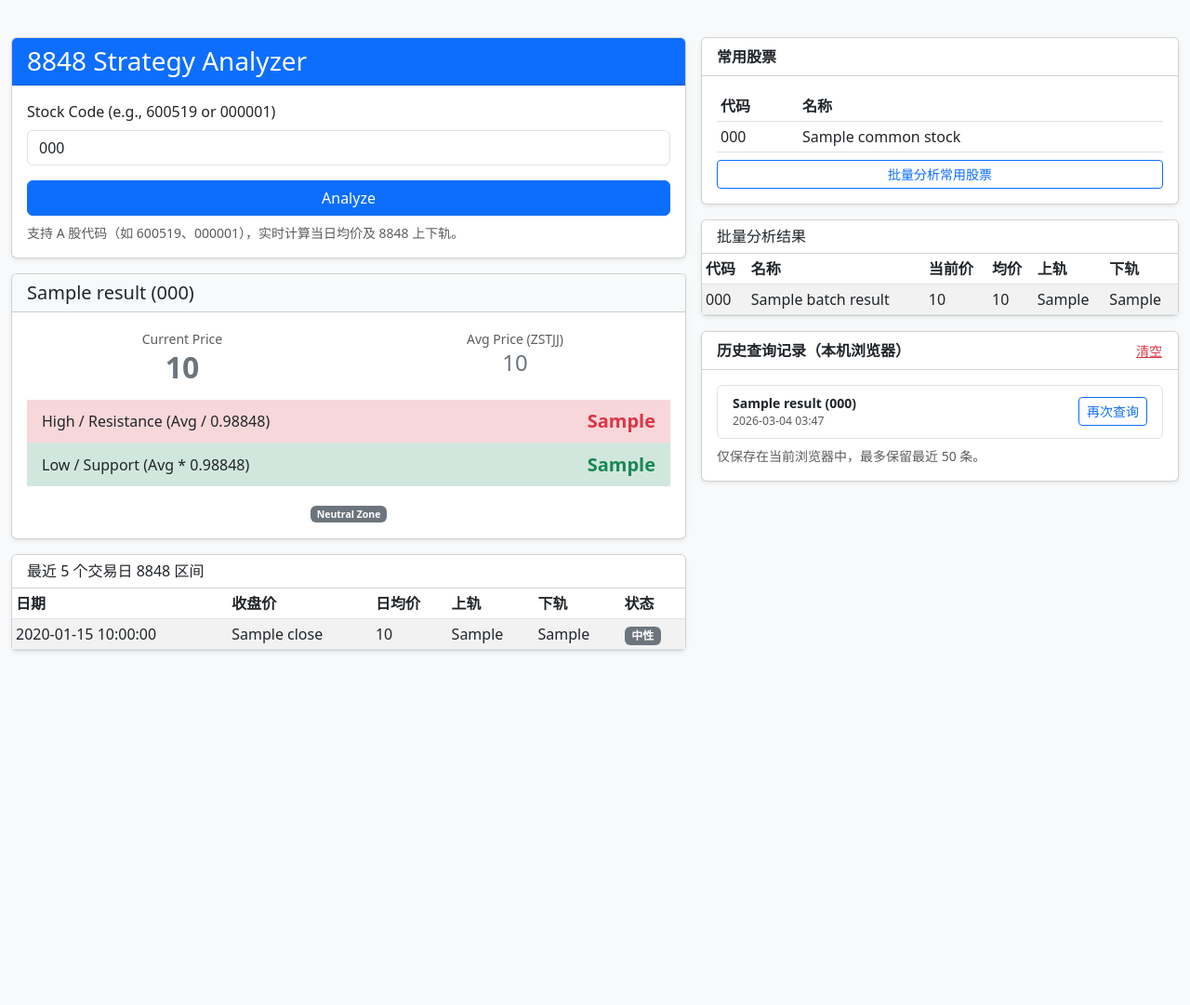
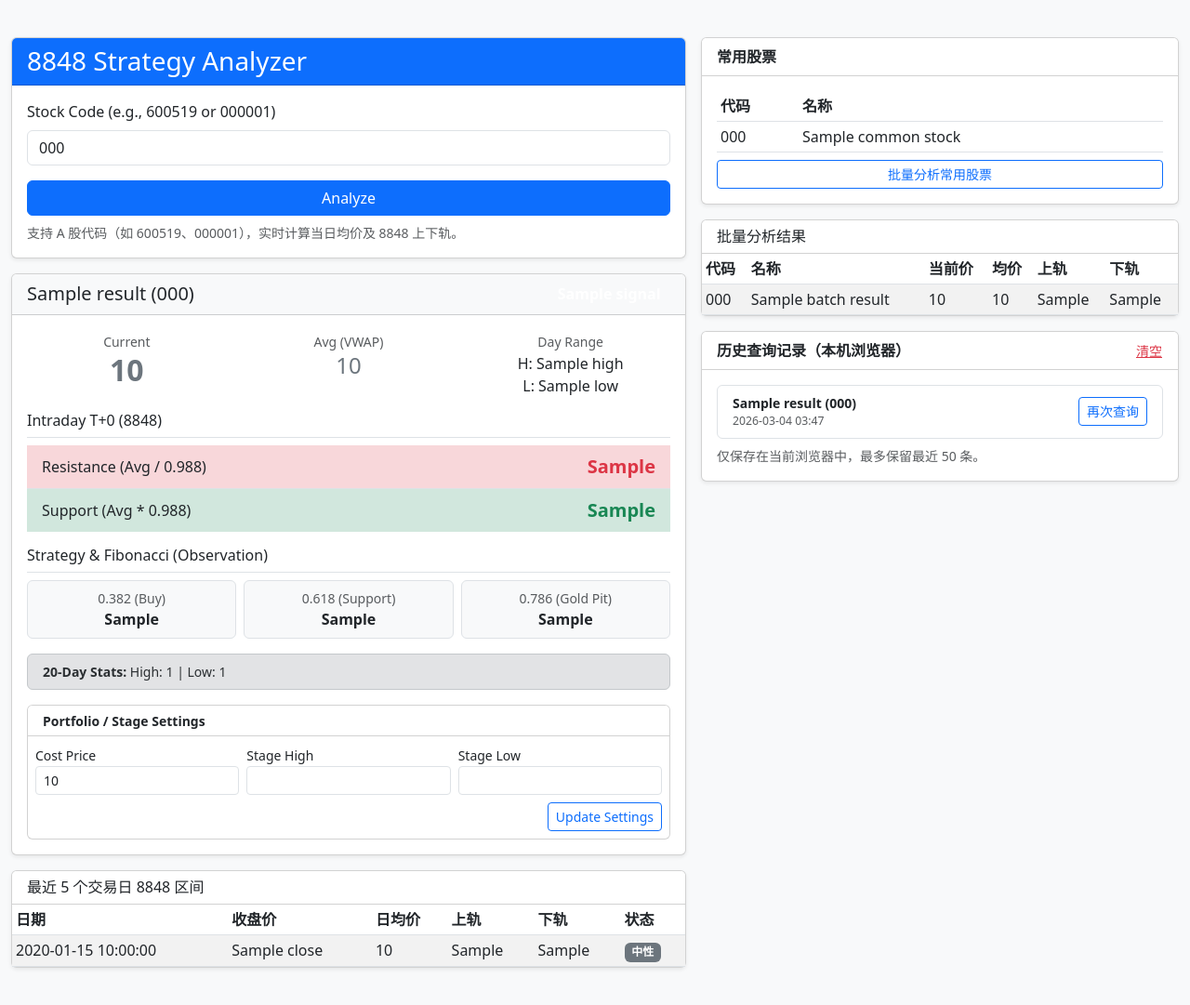
Before and after one commit to voidbean/MeanDeviation-Web, a FastAPI app: template templates/index.html in a window 1280 px wide. Shown: the whole page at 93% size. Before the commit the page ends 701 px from the top, so only its background shows below. Run offline with FastAPI, Linux system fonts and the light colour scheme; the template is opened without the code that fills it: most values are stand-ins (such as "Sample title", 1, 10 or a date in 2020).

Commit message:
增加历史数据落库 + 支撑位判断

```diff
--- a/app.py
+++ b/app.py
@@ -34,10 +34,11 @@ STOCK_NAME_CACHE = {}
 DB_PATH = os.path.join(os.path.dirname(__file__), "stock_cache.db")
 
 
-def init_cache_db():
+def init_db():
     try:
         conn = sqlite3.connect(DB_PATH)
         try:
+            # Existing cache table
             conn.execute(
                 """
                 CREATE TABLE IF NOT EXISTS stock_name_cache (
@@ -47,11 +48,38 @@ def init_cache_db():
                 )
                 """
             )
+            # New table for daily records
+            conn.execute(
+                """
+                CREATE TABLE IF NOT EXISTS daily_records (
+                    date TEXT,
+                    code TEXT,
+                    name TEXT,
+                    close REAL,
+                    high REAL,
+                    low REAL,
+                    avg_price REAL,
+                    PRIMARY KEY (date, code)
+                )
+                """
+            )
+            # New table for portfolio settings
+            conn.execute(
+                """
+                CREATE TABLE IF NOT EXISTS portfolio (
+                    code TEXT PRIMARY KEY,
+                    cost_price REAL DEFAULT 0,
+                    stage_high REAL DEFAULT 0,
+                    stage_low REAL DEFAULT 0,
+                    updated_at INTEGER
+                )
+                """
+            )
             conn.commit()
         finally:
             conn.close()
     except Exception as e:
-        print(f"Failed to init cache db: {e}")
+        print(f"Failed to init db: {e}")
 
 
 def get_cached_name(code: str) -> str:
@@ -106,7 +134,7 @@ def set_cached_name(code: str, name: str) -> None:
         print(f"Failed to write cache for {code}: {e}")
 
 
-init_cache_db()
+init_db()
 
 
 def load_common_stocks():
@@ -151,6 +179,166 @@ def build_common_stocks_with_name():
 
         entries.append({"code": code, "name": name})
     return entries
+def save_daily_record(code: str, name: str, data: dict):
+    """
+    Save daily record to DB.
+    data includes: price (close), high, low, avg_price (vwap)
+    """
+    try:
+        conn = sqlite3.connect(DB_PATH)
+        today = time.strftime("%Y-%m-%d")
+        conn.execute(
+            """
+            INSERT INTO daily_records(date, code, name, close, high, low, avg_price)
+            VALUES(?, ?, ?, ?, ?, ?, ?)
+            ON CONFLICT(date, code) DO UPDATE SET
+                close = excluded.close,
+                high = excluded.high,
+                low = excluded.low,
+                avg_price = excluded.avg_price,
+                name = excluded.name
+            """,
+            (today, code, name, data['price'], data['high'], data['low'], data['avg_price'])
+        )
+        conn.commit()
+        conn.close()
+    except Exception as e:
+        logger.error(f"Failed to save daily record for {code}: {e}")
+
+def get_portfolio(code: str):
+    """
+    Get portfolio settings for a stock.
+    """
+    try:
+        conn = sqlite3.connect(DB_PATH)
+        cur = conn.execute("SELECT cost_price, stage_high, stage_low FROM portfolio WHERE code = ?", (code,))
+        row = cur.fetchone()
+        conn.close()
+        if row:
+            return {"cost": row[0], "stage_high": row[1], "stage_low": row[2]}
+    except Exception as e:
+        logger.error(f"Failed to get portfolio for {code}: {e}")
+    return {"cost": 0, "stage_high": 0, "stage_low": 0}
+
+def save_portfolio(code: str, cost: float, high: float, low: float):
+    """
+    Save portfolio settings.
+    """
+    try:
+        conn = sqlite3.connect(DB_PATH)
+        ts_now = int(time.time())
+        conn.execute(
+            """
+            INSERT INTO portfolio(code, cost_price, stage_high, stage_low, updated_at)
+            VALUES(?, ?, ?, ?, ?)
+            ON CONFLICT(code) DO UPDATE SET
+                cost_price = excluded.cost_price,
+                stage_high = excluded.stage_high,
+                stage_low = excluded.stage_low,
+                updated_at = excluded.updated_at
+            """,
+            (code, cost, high, low, ts_now)
+        )
+        conn.commit()
+        conn.close()
+    except Exception as e:
+        logger.error(f"Failed to save portfolio for {code}: {e}")
+
+def get_n_day_stats(code: str, days: int = 20):
+    """
+    Get N-day high/low from daily_records.
+    """
+    try:
+        conn = sqlite3.connect(DB_PATH)
+        cur = conn.execute(
+            """
+            SELECT MAX(high), MIN(low) FROM daily_records
+            WHERE code = ? AND date >= date('now', ?)
+            """,
+            (code, f'-{days} days')
+        )
+        row = cur.fetchone()
+        conn.close()
+        if row and row[0] is not None:
+             return {"n_high": row[0], "n_low": row[1]}
+    except Exception as e:
+        logger.error(f"Failed to get stats for {code}: {e}")
+    return {"n_high": 0, "n_low": 0}
+
+def calculate_strategy(now, cost, st_high, stage_high, stage_low):
+    """
+    Implement the strategy logic from stock.html
+    """
+    signal = "观望"
+    advice_class = "advice-normal" # mapping to Bootstrap colors: advice-danger->danger, advice-gold->warning, advice-blue->primary, advice-cyan->info
+
+    # Calculate Fibonacci
+    diff = stage_high - stage_low
+    f382 = stage_high - diff * 0.382
+    f618 = stage_high - diff * 0.618
+    f786 = stage_high - diff * 0.786
+
+    is_break_low = False
+
+    if cost > 0:
+        # === Position Mode ===
+        profit_rate = (now - cost) / cost if cost > 0 else 0
+        max_profit_rate = (st_high - cost) / cost if cost > 0 else 0
+
+        if now < cost * 0.93:
+            signal = "止损离场"
+            advice_class = "danger"
+        elif max_profit_rate >= 0.20:
+             profit_limit = st_high - (st_high - cost) * 0.3
+             if now <= profit_limit:
+                 signal = "动态止盈"
+                 advice_class = "warning"
+             else:
+                 signal = "奔跑中"
+                 advice_class = "info"
+        elif max_profit_rate >= 0.10:
+             profit_limit = max(st_high - (st_high - cost) * 0.5, cost * 1.03)
+             if now <= profit_limit:
+                 signal = "落袋/保本"
+                 advice_class = "warning"
+             else:
+                 signal = "持有中"
+                 advice_class = "info"
+        else:
+             signal = "持有中"
+             advice_class = "info"
+
+    else:
+        # === Observation Mode ===
+        if stage_low > 0 and now < stage_low:
+            is_break_low = True
+            signal = "破位严禁"
+            advice_class = "danger"
+        elif stage_low > 0 and now <= f786:
+            signal = "黄金坑"
+            advice_class = "warning"
+        elif stage_low > 0 and now <= f618:
+            signal = "强支撑"
+            advice_class = "primary"
+        elif stage_low > 0 and now <= f382:
+            signal = "常规买点"
+            advice_class = "info"
+        elif stage_high > 0 and now > stage_high:
+            signal = "突破跟进"
+            advice_class = "danger"
+        else:
+            signal = "观望"
+            advice_class = "secondary"
+
+    return {
+        "signal": signal,
+        "advice_class": advice_class,
+        "f382": round(f382, 3),
+        "f618": round(f618, 3),
+        "f786": round(f786, 3),
+        "is_break_low": is_break_low
+    }
+
 def calculate_8848(code: str):
     try:
         # Fetch real-time data
@@ -165,12 +353,8 @@ def calculate_8848(code: str):
         # 更新名称缓存（内存 + SQLite），供常用股票列表等复用
         set_cached_name(code, name)
         price = float(df.loc[0, 'price'])
-        # Tushare volume is in shares (hand * 100), amount is in Yuan
-        # However, get_realtime_quotes returns volume in 'hands' (100 shares) usually?
-        # Let's check the raw values carefully.
-        # Actually standard Sina source: volume is in Shares, amount is in Yuan.
-        # But sometimes amount is in 10k.
-        # Let's use a heuristic: Average price should be close to current price.
+        high = float(df.loc[0, 'high'])
+        low = float(df.loc[0, 'low'])
 
         volume = float(df.loc[0, 'volume']) # Volume in shares
         amount = float(df.loc[0, 'amount']) # Amount in Yuan
@@ -182,25 +366,36 @@ def calculate_8848(code: str):
              return {"error": "Current price is 0, cannot calculate (Stock might be suspended)."}
 
         # Calculate Intraday Average Price (ZSTJJ)
-        # Verify unit scaling. If avg_price is way off price, adjust.
         avg_price = amount / volume
 
-        # Heuristic check: if avg_price is 100x smaller than price, volume might be in shares but amount in 100s?
-        # Or if volume is in hands.
-        # Standard Sina API: volume (shares), amount (yuan).
-        # But let's add a safety factor.
+        # Heuristic check
         if abs(avg_price - price) / price > 0.5:
-             # If significant deviation, maybe volume is in hands?
-             # Try adjusting by 100
              if abs((avg_price * 100) - price) / price < 0.5:
                  avg_price *= 100
 
+        # Save daily record
+        save_daily_record(code, name, {
+            "price": price, "high": high, "low": low, "avg_price": avg_price
+        })
+
+        # Load Portfolio Settings
+        portfolio = get_portfolio(code)
+        cost_price = portfolio['cost']
+        stage_high = portfolio['stage_high'] or high # Default to day high if not set
+        stage_low = portfolio['stage_low'] or low   # Default to day low if not set
+
+        # Short-term high logic: For simplicity, use max of stage_high and day high
+        st_high = max(stage_high, high)
+
+        # Strategy Logic
+        strat = calculate_strategy(price, cost_price, st_high, stage_high, stage_low)
+
         # 8848 Formula
-        # Red Line (Resistance/High) = ZSTJJ / 0.98848
         upper_line = avg_price / 0.98848
+        lower_line = avg_price * 0.98848
 
-        # Green Line (Support/Low) = ZSTJJ * 0.98848
-        lower_line = avg_price * 0.98848
+        # N-Day Stats
+        n_day = get_n_day_stats(code)
 
         return {
             "code": code,
@@ -209,11 +404,36 @@ def calculate_8848(code: str):
             "avg_price": round(avg_price, 3),
             "upper_line": round(upper_line, 3),
             "lower_line": round(lower_line, 3),
-            "status": "success"
+            "status": "success",
+            # New Fields
+            "high": high,
+            "low": low,
+            "cost_price": cost_price,
+            "stage_high": stage_high,
+            "stage_low": stage_low,
+            "signal": strat["signal"],
+            "advice_class": strat["advice_class"],
+            "f382": strat["f382"],
+            "f618": strat["f618"],
+            "f786": strat["f786"],
+            "n_day_high": n_day["n_high"],
+            "n_day_low": n_day["n_low"]
         }
 
     except Exception as e:
         return {"error": str(e)}
+
+@app.post("/update_portfolio", response_class=HTMLResponse)
+async def update_portfolio(
+    request: Request,
+    code: str = Form(...),
+    cost_price: float = Form(0.0),
+    stage_high: float = Form(0.0),
+    stage_low: float = Form(0.0)
+):
+    save_portfolio(code, cost_price, stage_high, stage_low)
+    # Redirect back to analyze
+    return await analyze_stock(request, stock_code=code)
 
 
 def calculate_8848_history(code: str, days: int = 5):
--- a/templates/index.html
+++ b/templates/index.html
@@ -49,43 +49,96 @@
                     </div>
                 {% else %}
                     <div class="card shadow-sm mb-3">
-                        <div class="card-header bg-light">
+                        <div class="card-header bg-light d-flex justify-content-between align-items-center">
                             <h5 class="mb-0">{{ result.name }} ({{ result.code }})</h5>
+                            <span class="badge bg-{{ result.advice_class }} fs-6">{{ result.signal }}</span>
                         </div>
                         <div class="card-body">
+                            <!-- Basic Price Info -->
                             <div class="row text-center mb-3">
-                                <div class="col-6">
-                                    <small class="text-muted">Current Price</small>
+                                <div class="col-4">
+                                    <small class="text-muted">Current</small>
                                     <h2 class="price-neutral mb-0">{{ result.current_price }}</h2>
                                 </div>
-                                <div class="col-6">
-                                    <small class="text-muted">Avg Price (ZSTJJ)</small>
+                                <div class="col-4">
+                                    <small class="text-muted">Avg (VWAP)</small>
                                     <h4 class="text-secondary mb-0">{{ result.avg_price }}</h4>
+                                </div>
+                                <div class="col-4">
+                                    <small class="text-muted">Day Range</small>
+                                    <div>H: {{ result.high }}</div>
+                                    <div>L: {{ result.low }}</div>
                                 </div>
                             </div>
 
-                            <ul class="list-group list-group-flush">
+                            <!-- 8848 Intraday Levels -->
+                            <h6 class="border-bottom pb-2 mb-2">Intraday T+0 (8848)</h6>
+                            <ul class="list-group list-group-flush mb-3">
                                 <li class="list-group-item d-flex justify-content-between align-items-center bg-danger-subtle">
-                                    <span>High / Resistance (Avg / 0.98848)</span>
+                                    <span>Resistance (Avg / 0.988)</span>
                                     <span class="fs-5 price-up">{{ result.upper_line }}</span>
                                 </li>
                                 <li class="list-group-item d-flex justify-content-between align-items-center bg-success-subtle">
-                                    <span>Low / Support (Avg * 0.98848)</span>
+                                    <span>Support (Avg * 0.988)</span>
                                     <span class="fs-5 price-down">{{ result.lower_line }}</span>
                                 </li>
                             </ul>
 
-                            <div class="mt-3 text-center">
-                                <small class="text-muted">
-                                    {% if result.current_price > result.upper_line %}
-                                        <span class="badge bg-danger">Overbought? (Above Red Line)</span>
-                                    {% elif result.current_price < result.lower_line %}
-                                        <span class="badge bg-success">Oversold? (Below Green Line)</span>
-                                    {% else %}
-                                        <span class="badge bg-secondary">Neutral Zone</span>
-                                    {% endif %}
-                                </small>
+                            <!-- Strategy / Fibonacci Levels -->
+                            <h6 class="border-bottom pb-2 mb-2">Strategy & Fibonacci (Observation)</h6>
+                            <div class="row g-2 mb-3">
+                                <div class="col-4">
+                                    <div class="p-2 border rounded bg-light text-center">
+                                        <small class="d-block text-muted">0.382 (Buy)</small>
+                                        <strong>{{ result.f382 }}</strong>
+                                    </div>
+                                </div>
+                                <div class="col-4">
+                                    <div class="p-2 border rounded bg-light text-center">
+                                        <small class="d-block text-muted">0.618 (Support)</small>
+                                        <strong>{{ result.f618 }}</strong>
+                                    </div>
+                                </div>
+                                <div class="col-4">
+                                    <div class="p-2 border rounded bg-light text-center">
+                                        <small class="d-block text-muted">0.786 (Gold Pit)</small>
+                                        <strong>{{ result.f786 }}</strong>
+                                    </div>
+                                </div>
                             </div>
+
+                            <!-- N-Day Stats -->
+                            <div class="alert alert-secondary py-2 small">
+                                <strong>20-Day Stats:</strong> High: {{ result.n_day_high }} | Low: {{ result.n_day_low }}
+                            </div>
+
+                            <!-- Portfolio Settings Form -->
+                            <div class="card mt-3">
+                                <div class="card-header bg-white py-1">
+                                    <small class="fw-bold">Portfolio / Stage Settings</small>
+                                </div>
+                                <div class="card-body p-2">
+                                    <form action="/update_portfolio" method="post" class="row g-2">
+                                        <input type="hidden" name="code" value="{{ result.code }}">
+                                        <div class="col-4">
+                                            <label class="form-label small mb-0">Cost Price</label>
+                                            <input type="number" step="0.01" class="form-control form-control-sm" name="cost_price" value="{{ result.cost_price }}">
+                                        </div>
+                                        <div class="col-4">
+                                            <label class="form-label small mb-0">Stage High</label>
+                                            <input type="number" step="0.01" class="form-control form-control-sm" name="stage_high" value="{{ result.stage_high }}">
+                                        </div>
+                                        <div class="col-4">
+                                            <label class="form-label small mb-0">Stage Low</label>
+                                            <input type="number" step="0.01" class="form-control form-control-sm" name="stage_low" value="{{ result.stage_low }}">
+                                        </div>
+                                        <div class="col-12 text-end">
+                                            <button type="submit" class="btn btn-sm btn-outline-primary">Update Settings</button>
+                                        </div>
+                                    </form>
+                                </div>
+                            </div>
+
                         </div>
                     </div>
                 {% endif %}
```
